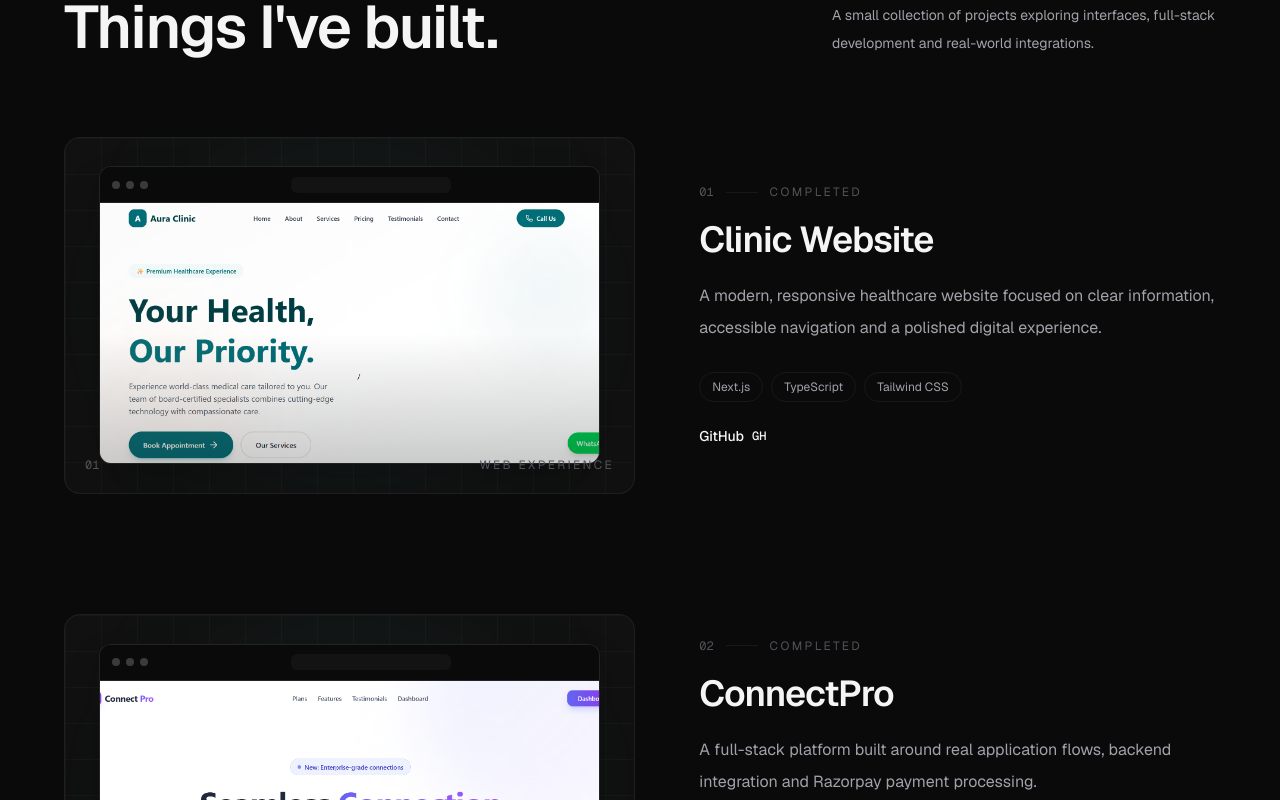
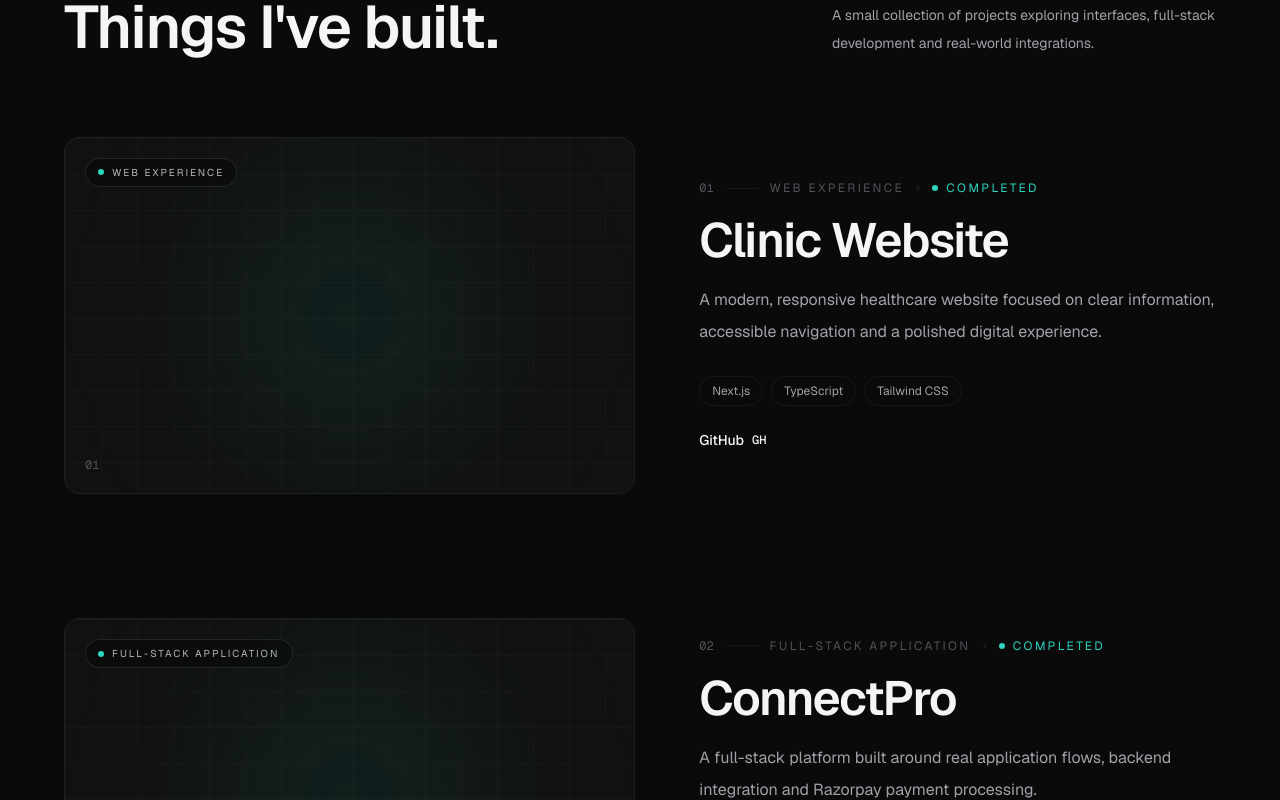
Before and after one commit to priyanshu-0911/priyanshu-portfolio, a Next.js app: page / in a window 1280 px wide. Shown: the part 1040-1840 px from the top of the page. Built offline with nearby package versions, Linux system fonts and the light colour scheme.

Commit message:
made some changes

```diff
--- a/src/components/ProjectShowcase.tsx
+++ b/src/components/ProjectShowcase.tsx
@@ -35,8 +35,6 @@ function ProjectVisual({
   project: (typeof projects)[number];
   index: number;
 }) {
-  const isClinic = project.id === "clinic-website";
-
   return (
     <motion.div
       className="group/visual relative aspect-[16/10] overflow-hidden rounded-2xl border border-border bg-surface"
@@ -64,8 +62,16 @@ function ProjectVisual({
       />
 
 {/* Project Preview */}
+{project.liveUrl ? (
+  <a
+    href={project.liveUrl}
+    target="_blank"
+    rel="noopener noreferrer"
+    aria-label={`View ${project.title}`}
+    className="absolute bottom-[8%] left-[6%] right-[6%] top-[8%] block"
+  >
     <motion.div
-  className="absolute left-[6%] right-[6%] top-[8%] bottom-[8%] overflow-hidden rounded-xl border border-white/10 bg-background shadow-2xl"
+      className="h-full w-full overflow-hidden rounded-xl border border-white/10 bg-background shadow-2xl"
       whileHover={{
         scale: 1.025,
         y: -6,
@@ -75,6 +81,7 @@ function ProjectVisual({
         ease: [0.16, 1, 0.3, 1],
       }}
     >
+
       {/* Browser chrome */}
       <div className="relative z-10 flex h-9 items-center gap-1.5 border-b border-white/10 bg-background px-3">
         <span className="h-2 w-2 rounded-full bg-white/20" />
@@ -98,20 +105,26 @@ function ProjectVisual({
           </div>
         )}
 
-    {/* Subtle overlay */}
         <div className="pointer-events-none absolute inset-0 bg-gradient-to-t from-black/20 via-transparent to-transparent" />
       </div>
+
     </motion.div>
+  </a>
+) : null}
 
       {/* Project index */}
       <span className="absolute bottom-5 left-5 font-mono text-xs text-text-muted">
         0{index + 1}
       </span>
 
-      {/* Project category */}
-      <span className="absolute bottom-5 right-5 text-[10px] uppercase tracking-[0.2em] text-text-muted sm:text-xs">
+      {/* Project category badge */}
+      <div className="absolute left-5 top-5 flex items-center gap-2 rounded-full border border-white/10 bg-black/30 px-3 py-1.5 backdrop-blur-md">
+        <span className="h-1.5 w-1.5 rounded-full bg-accent" />
+
+        <span className="text-[10px] uppercase tracking-[0.2em] text-white/70">
           {project.category}
         </span>
+      </div>
     </motion.div>
   );
 }
@@ -167,7 +180,7 @@ export function ProjectShowcase() {
 
                 {/* Content */}
                 <div className="lg:py-8">
-                  <div className="mb-5 flex items-center gap-3">
+                <div className="mb-5 flex flex-wrap items-center gap-3">
   <span className="font-mono text-xs text-text-muted">
     0{index + 1}
   </span>
@@ -175,11 +188,18 @@ export function ProjectShowcase() {
   <span className="h-px w-8 bg-border" />
 
   <span className="text-xs uppercase tracking-[0.2em] text-text-muted">
+    {project.category}
+  </span>
+
+  <span className="h-1 w-1 rounded-full bg-border" />
+
+  <span className="inline-flex items-center gap-2 text-xs uppercase tracking-[0.2em] text-accent">
+    <span className="h-1.5 w-1.5 rounded-full bg-accent" />
     {project.status}
   </span>
 </div>
 
-                  <h3 className="mb-5 text-3xl font-semibold tracking-tight text-text-primary sm:text-4xl">
+                  <h3 className="mb-5 text-3xl font-semibold tracking-[-0.03em] text-text-primary sm:text-4xl lg:text-5xl">
                      {project.title}
                   </h3>
 
```
Lines whose indentation alone changed are shown as unchanged.
